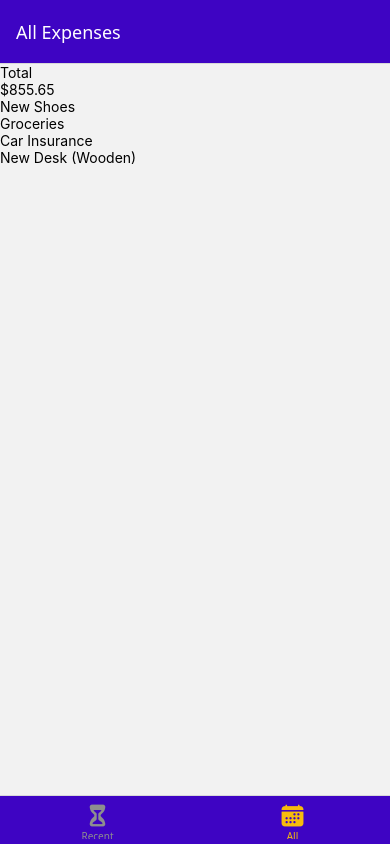
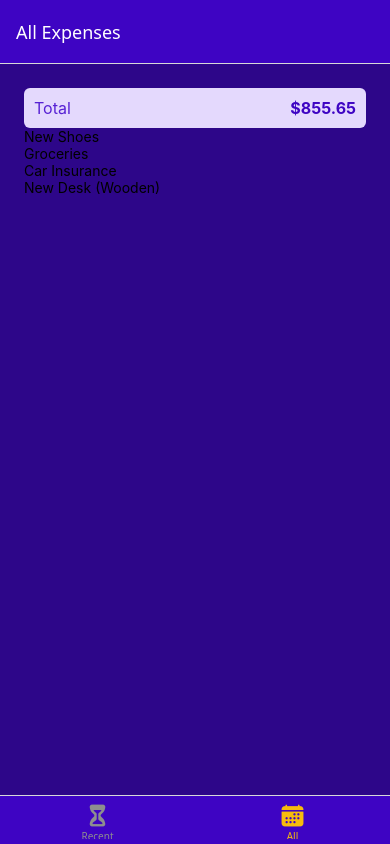
Before and after one commit to AcTiv3MineD/react-native-course-expenses-tracker, a React Native app: screen /AllExpenses in a window 390 px wide. Built offline with nearby package versions, Linux system fonts and the light colour scheme.

Commit message:
ui: style ExpensesSummary

```diff
--- a/components/ExpensesOutput/ExpensesOutput.js
+++ b/components/ExpensesOutput/ExpensesOutput.js
@@ -1,6 +1,7 @@
-import { View } from "react-native";
+import { StyleSheet, View } from "react-native";
 import ExpensesList from "./ExpensesList";
 import ExpensesSummary from "./ExpensesSummary";
+import { GlobalStyles } from "../../constants/styles";
 
 const DUMMY_EXPENSES = [
     {
@@ -31,7 +32,7 @@
 
 function ExpensesOutput({expenses, expensesPeriod}) {
     return (
-        <View>
+        <View style={styles.container}>
             <ExpensesSummary periodName={expensesPeriod} expenses={DUMMY_EXPENSES} />
             <ExpensesList expenses={DUMMY_EXPENSES} />
         </View>
@@ -39,3 +40,11 @@
 }
 
 export default ExpensesOutput;
+
+const styles = StyleSheet.create({
+    container: {
+        flex: 1,
+        padding: 24,
+        backgroundColor: GlobalStyles.colors.primary700,
+    },
+})
--- a/components/ExpensesOutput/ExpensesSummary.js
+++ b/components/ExpensesOutput/ExpensesSummary.js
@@ -1,14 +1,35 @@
-import { Text, View } from "react-native";
+import { StyleSheet, Text, View } from "react-native";
+import { GlobalStyles } from "../../constants/styles";
 
 function ExpensesSummary({periodName, expenses}) {
     const expensesTotal = expenses.reduce((acc, expense) => acc + expense.amount, 0);
 
     return (
-        <View>
-            <Text>{periodName}</Text>
-            <Text>${expensesTotal.toFixed(2)}</Text>
+        <View style={styles.container}>
+            <Text style={styles.period}>{periodName}</Text>
+            <Text style={styles.total}>${expensesTotal.toFixed(2)}</Text>
         </View>
     )
 }
 
 export default ExpensesSummary;
+
+const styles = StyleSheet.create({
+    container: {
+        alignItems: 'center',
+        backgroundColor: GlobalStyles.colors.primary50,
+        borderRadius: 6,
+        flexDirection: 'row',
+        justifyContent: 'space-between',
+        padding: 10,
+    },
+    period: {
+        fontSize: 16,
+        color: GlobalStyles.colors.primary400,
+    },
+    total: {
+        fontSize: 16,
+        fontWeight: 'bold',
+        color: GlobalStyles.colors.primary500,
+    }
+});
```
